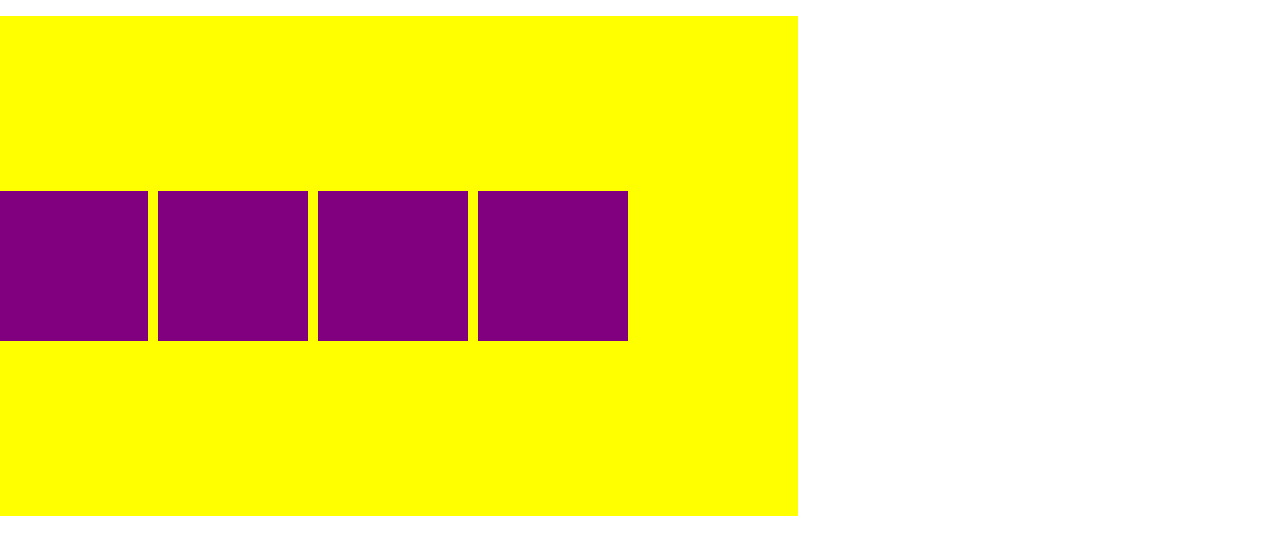
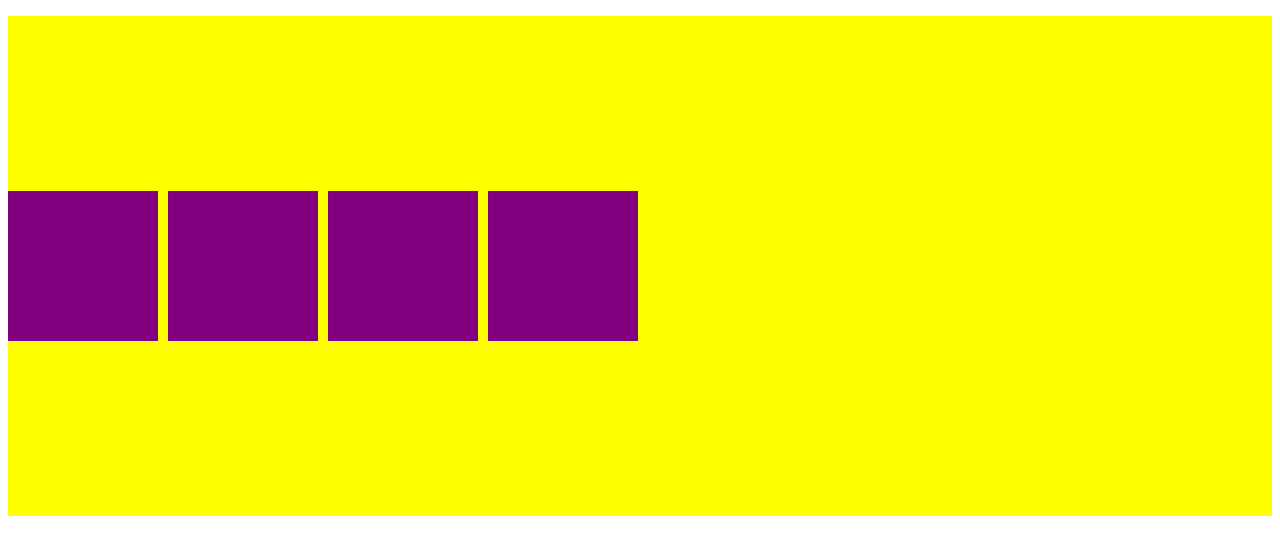
Before and after one commit to green-fox-academy/peter-keller-python-javascript, a plain HTML site: page Week-06/day-01/exercise3_1/exercise3_1.html in a window 1280 px wide. Drawn offline with Linux system fonts and the light colour scheme.

```diff
--- a/Week-06/day-01/exercise3_1/style.css
+++ b/Week-06/day-01/exercise3_1/style.css
@@ -1,9 +1,13 @@
 .container {
     background: yellow;
     height: 500px;
-    width: 800px;
+    width: 100%;
     display: flex;
-    margin-left: -50px;
+    flex-flow: row;
+    justify-content: flex-start;
+    align-items: center;
+    padding: 0px;
+
 }
 
 .item {
@@ -15,4 +19,5 @@
     align-self: center;
     margin-right: 10px;
     justify-content: flex-start;
+
 }
```
